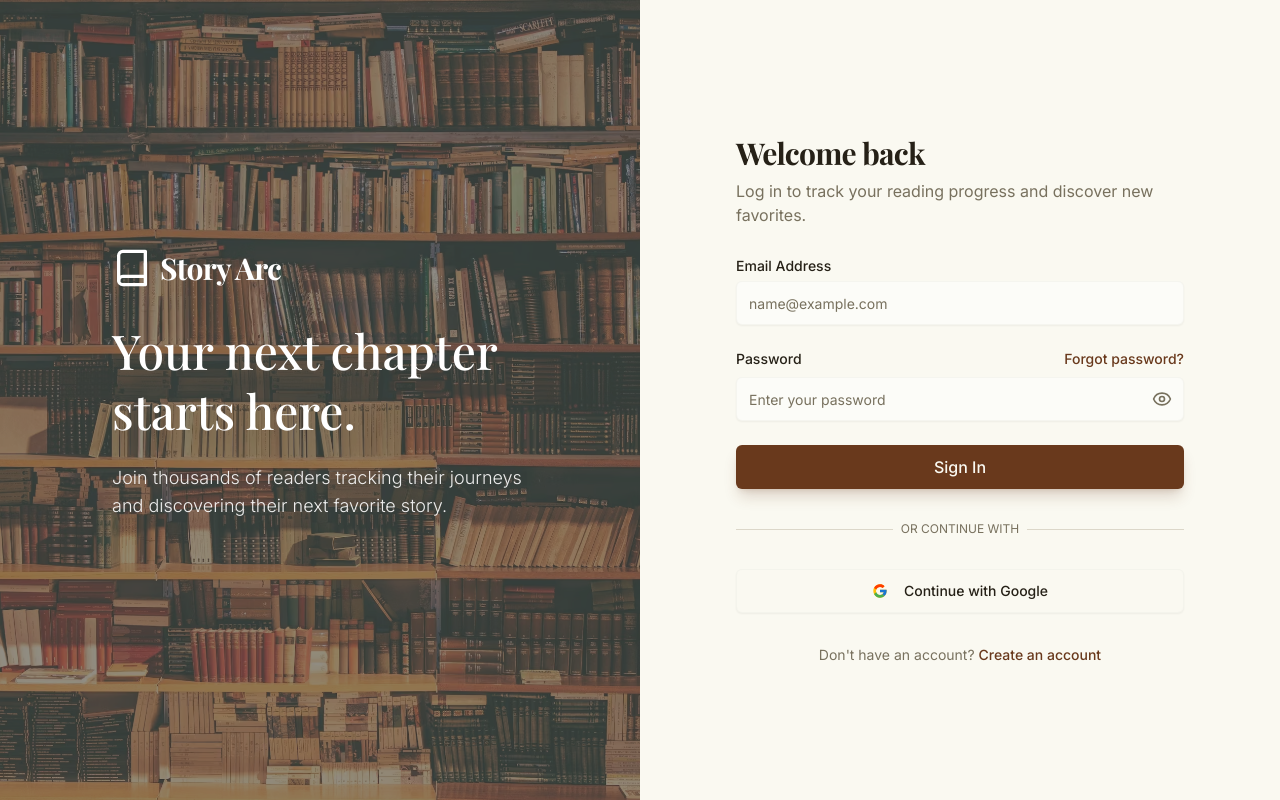
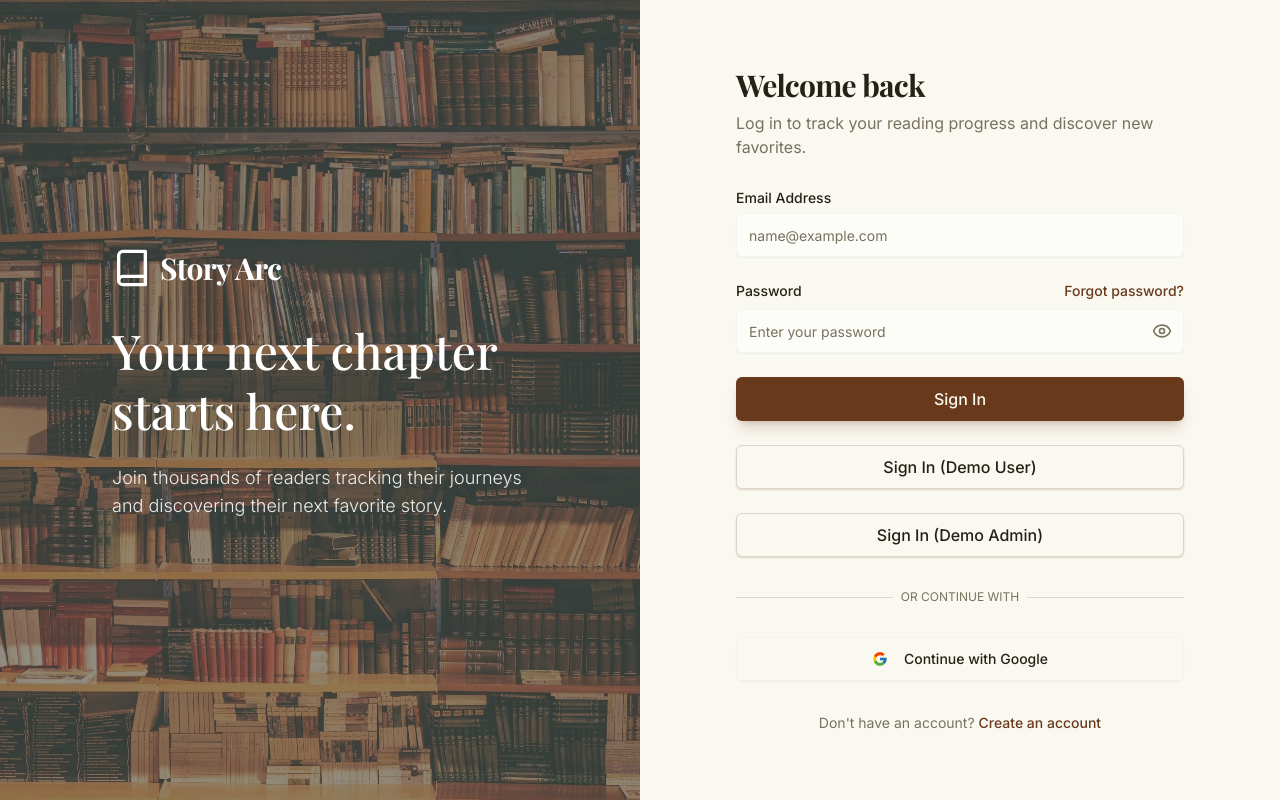
Before and after one commit to sagormajomder/story-arc, a Next.js app: page /login in a window 1280 px wide. Built offline with nearby package versions, Linux system fonts and the light colour scheme; no server answers; a web font is replaced by a local one.

Commit message:
add demo user and admin sign-in buttons to LoginForm

```diff
--- a/src/components/auth/LoginForm.jsx
+++ b/src/components/auth/LoginForm.jsx
@@ -22,6 +22,7 @@ export default function LoginForm() {
     register,
     handleSubmit,
     formState: { errors },
+    setValue,
   } = useForm();
 
   const { data: session } = useSession(); // Access session data
@@ -74,6 +75,15 @@ export default function LoginForm() {
       setIsLoading(false);
     }
   };
+
+  function handleDemoUser() {
+    setValue('email', 'ex@gmail.com');
+    setValue('password', 'UserNo01%');
+  }
+  function handleDemoAdmin() {
+    setValue('email', 'admin@gmail.com');
+    setValue('password', 'AdminNo01%');
+  }
 
   return (
     <div className='w-full lg:w-1/2 flex items-center justify-center p-8 bg-background'>
@@ -150,6 +160,24 @@ export default function LoginForm() {
             {isLoading && <Loader2 className='mr-2 h-4 w-4 animate-spin' />}
             Sign In
           </Button>
+          <Button
+            variant='outline'
+            type='button'
+            className='w-full h-11 text-base shadow-primary/20'
+            onClick={handleDemoUser}
+            disabled={isLoading}>
+            {isLoading && <Loader2 className='mr-2 h-4 w-4 animate-spin' />}
+            Sign In (Demo User)
+          </Button>
+          <Button
+            variant='outline'
+            type='button'
+            className='w-full h-11 text-base shadow-primary/20'
+            onClick={handleDemoAdmin}
+            disabled={isLoading}>
+            {isLoading && <Loader2 className='mr-2 h-4 w-4 animate-spin' />}
+            Sign In (Demo Admin)
+          </Button>
         </form>
 
         <div className='relative'>
```
